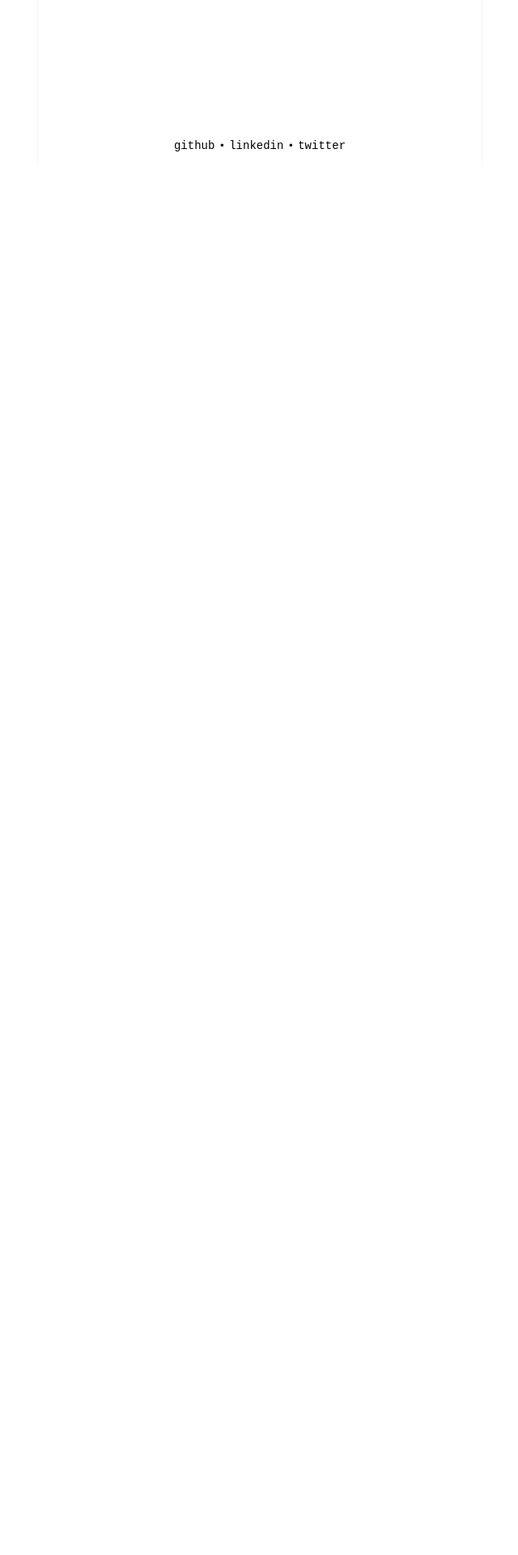
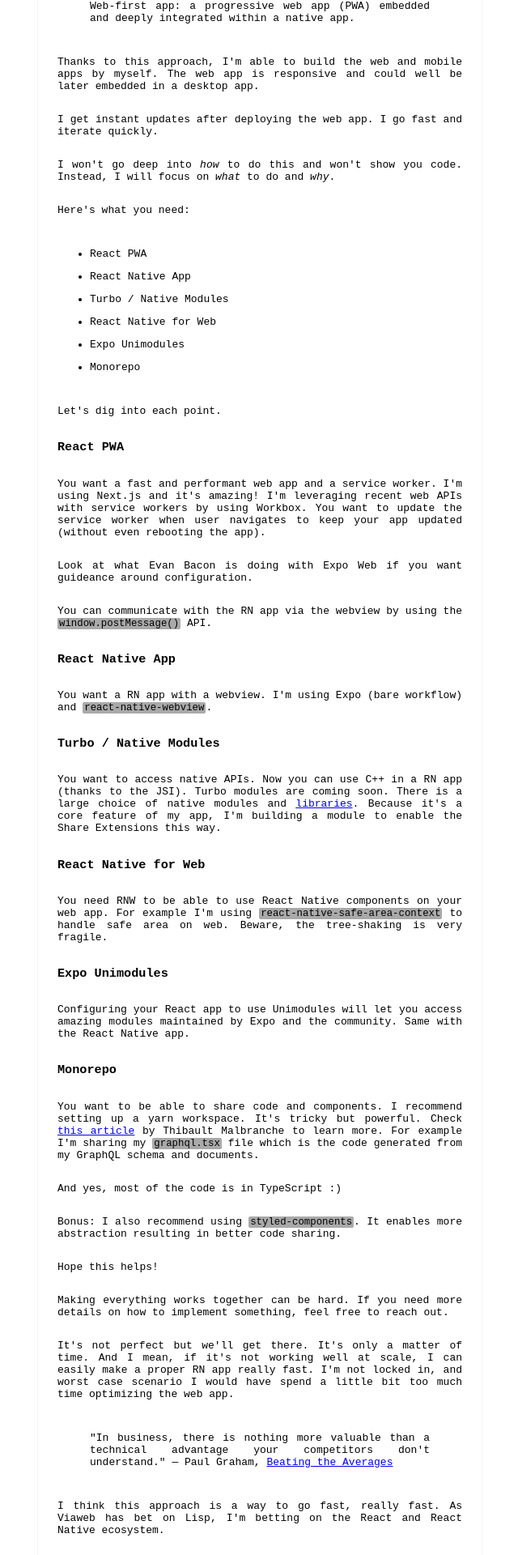
Before and after one commit to axeldelafosse/axeldelafosse, a Next.js app: page /blog/web-first-app in a window 1280 px wide. Shown: the part 595-2515 px from the top of the page at 81% size, without its empty margins (319-959 px from the left). Before the commit the page ends 800 px from the top, so only its background shows below. Built offline with nearby package versions, Linux system fonts and the light colour scheme; no server answers.

Commit message:
web-first app

```diff
--- /dev/null
+++ b/pages/blog/web-first-app.mdx
@@ -0,0 +1,87 @@
+import PostHead from '../../src/components/post-head';
+
+export const meta = {
+  uid: 'web-first-app',
+  title: 'Web-first app: a React PWA using React Native as the cross-platform foreign function interface to missing web APIs',
+  description: `Techniques and advices to create a universal web-first app.`,
+  date: '2020-02-02',
+  dateLastModified: '2020-02-05'
+};
+
+<PostHead {...meta} />
+
+# Web-first app: a React PWA using React Native as the cross-platform foreign function interface to missing web APIs
+
+## Techniques and advices to create a universal web-first app.
+
+<blockquote className="twitter-tweet" data-theme="light"><p lang="en" dir="ltr">Hot take: we will see a lot of mobile app development amount to &quot;Cordova-style React Native&quot; <br /><br />i.e.: apps will consist of HTML+CSS+JS (in stale-while-revalidate mode, aggressively trying to self-hot-upgrade upon boot).<br /><br />RN will act as the cross-platform FFI to missing web APIs</p>&mdash; Guillermo Rauch (@rauchg) <a href="https://twitter.com/rauchg/status/1223446855482167302?ref_src=twsrc%5Etfw">February 1, 2020</a></blockquote>
+
+After reading this tweet by Guillermo Rauch, I decided to do a write-up about a set of techniques that I use to build my new app, [Pool](https://pool.social). I have to be creative because I don't have many resources. What I came up with is what I call a web-first app.
+
+> Web-first app: a progressive web app (PWA) embedded and deeply integrated within a native app.
+
+Thanks to this approach, I'm able to build the web and mobile apps by myself. The web app is responsive and could well be later embedded in a desktop app.
+
+I get instant updates after deploying the web app. I go fast and iterate quickly.
+
+I won't go deep into _how_ to do this and won't show you code. Instead, I will focus on _what_ to do and _why_.
+
+Here's what you need:
+
+- React PWA
+
+- React Native App
+
+- Turbo / Native Modules
+
+- React Native for Web
+
+- Expo Unimodules
+
+- Monorepo
+
+Let's dig into each point.
+
+### React PWA
+
+You want a fast and performant web app and a service worker. I'm using Next.js and it's amazing! I'm leveraging recent web APIs with service workers by using Workbox. You want to update the service worker when user navigates to keep your app updated (without even rebooting the app).
+
+Look at what Evan Bacon is doing with Expo Web if you want guideance around configuration.
+
+You can communicate with the RN app via the webview by using the `window.postMessage()` API.
+
+### React Native App
+
+You want a RN app with a webview. I'm using Expo (bare workflow) and `react-native-webview`.
+
+### Turbo / Native Modules
+
+You want to access native APIs. Now you can use C++ in a RN app (thanks to the JSI). Turbo modules are coming soon. There is a large choice of native modules and [libraries](https://www.native.directory). Because it's a core feature of my app, I'm building a module to enable the Share Extensions this way.
+
+### React Native for Web
+
+You need RNW to be able to use React Native components on your web app. For example I'm using `react-native-safe-area-context` to handle safe area on web. Beware, the tree-shaking is very fragile.
+
+### Expo Unimodules
+
+Configuring your React app to use Unimodules will let you access amazing modules maintained by Expo and the community. Same with the React Native app.
+
+### Monorepo
+
+You want to be able to share code and components. I recommend setting up a yarn workspace. It's tricky but powerful. Check [this article](https://engineering.brigad.co/react-native-monorepos-code-sharing-f6c08172b417) by Thibault Malbranche to learn more. For example I'm sharing my `graphql.tsx` file which is the code generated from my GraphQL schema and documents.
+
+And yes, most of the code is in TypeScript :)
+
+Bonus: I also recommend using `styled-components`. It enables more abstraction resulting in better code sharing.
+
+Hope this helps!
+
+Making everything works together can be hard. If you need more details on how to implement something, feel free to reach out.
+
+It's not perfect but we'll get there. It's only a matter of time. And I mean, if it's not working well at scale, I can easily make a proper RN app really fast. I'm not locked in, and worst case scenario I would have spend a little bit too much time optimizing the web app.
+
+> "In business, there is nothing more valuable than a technical advantage your competitors don't understand." — Paul Graham, [Beating the Averages](http://www.paulgraham.com/avg.html)
+
+I think this approach is a way to go fast, really fast. As Viaweb has bet on Lisp, I'm betting on the React and React Native ecosystem.
+
+Shout out to the React and React Native team and community, the Next.js team, Nicolas Gallagher for building React Native for Web, Evan Bacon for his work with Expo Web, the Expo team, Thibault Malbranche for react-native-webview, Henry Fontanier who helped me realize this could work and everyone else involved.
```
